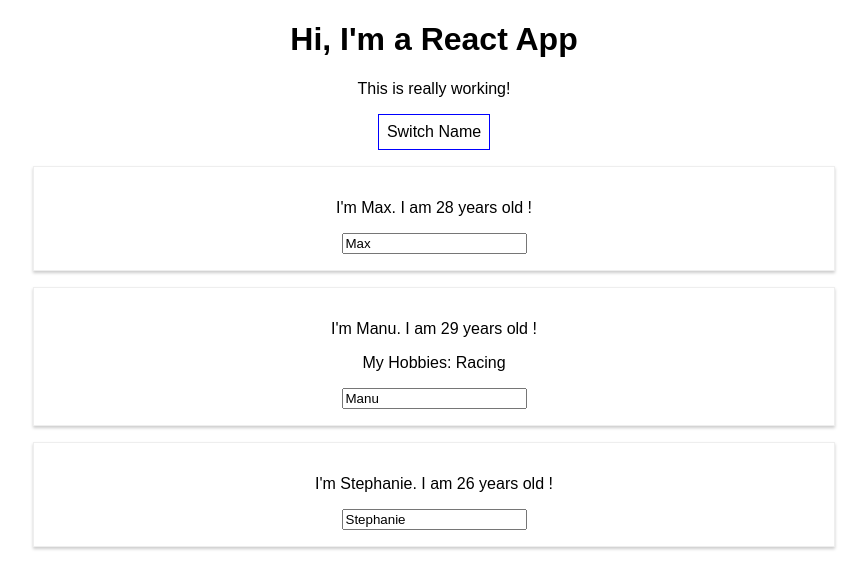
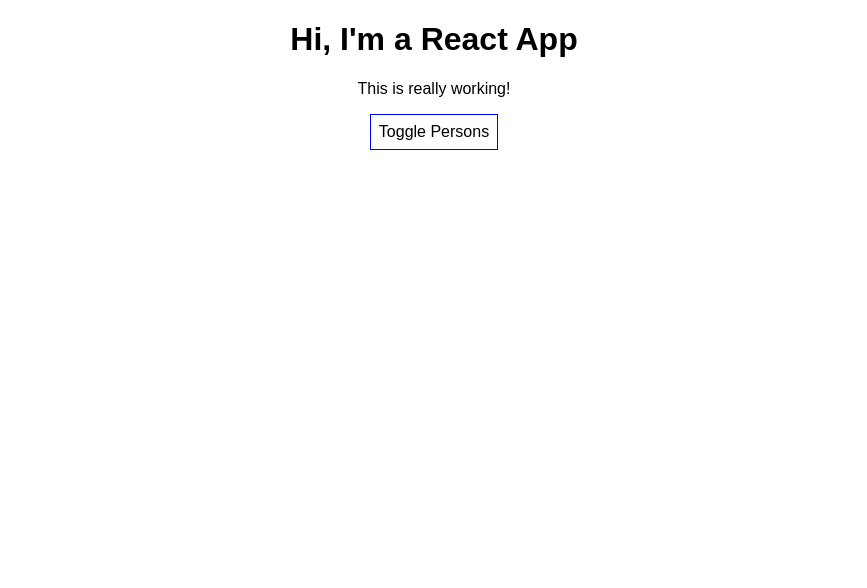
Before and after one commit to Vinayaganga/react-complete-guide, a React (Create React App) app: page / in a window 1280 px wide. Shown: the top 588 px of the page, without its empty margins (206-1073 px from the left). Built offline with nearby package versions, Linux system fonts and the light colour scheme.

Commit message:
feat: handling dynamic contents

```diff
--- a/src/App.js
+++ b/src/App.js
@@ -9,7 +9,8 @@
       { name: 'Manu', age: 29 },
       { name: 'Stephanie', age: 26 }
     ],
-    otherState: 'some other value'
+    otherState: 'some other value',
+    showPersons:false
   }
 
   switchNameHandler = (newName) => {
@@ -33,6 +34,10 @@
       ]
     } )
   }
+  togglePersonsHandler = () =>{
+    const doesShow= this.state.showPersons;
+    this.setState({showPersons: !doesShow});
+  }
 
   render () {
     const style = {
@@ -42,14 +47,9 @@
       padding: '8px',
       cursor: 'pointer'
     };
-
-    return (
-      <div className="App">
-        <h1>Hi, I'm a React App</h1>
-        <p>This is really working!</p>
-        <button
-          style={style}
-          onClick={() => this.switchNameHandler('Maximilian!!')}>Switch Name</button>
+    let persons=null;
+    if(this.state.showPersons){
+      persons=( <div>
         <Person
           name={this.state.persons[0].name}
           age={this.state.persons[0].age} />
@@ -61,6 +61,16 @@
         <Person
           name={this.state.persons[2].name}
           age={this.state.persons[2].age} />
+        </div>);
+    }
+    return (
+      <div className="App">
+        <h1>Hi, I'm a React App</h1>
+        <p>This is really working!</p>
+        <button
+          style={style}
+          onClick={this.togglePersonsHandler}>Toggle Persons</button>
+          {persons}
       </div>
     );
     // return React.createElement('div', {className: 'App'}, React.createElement('h1', null, 'Does this work now?'));
```
